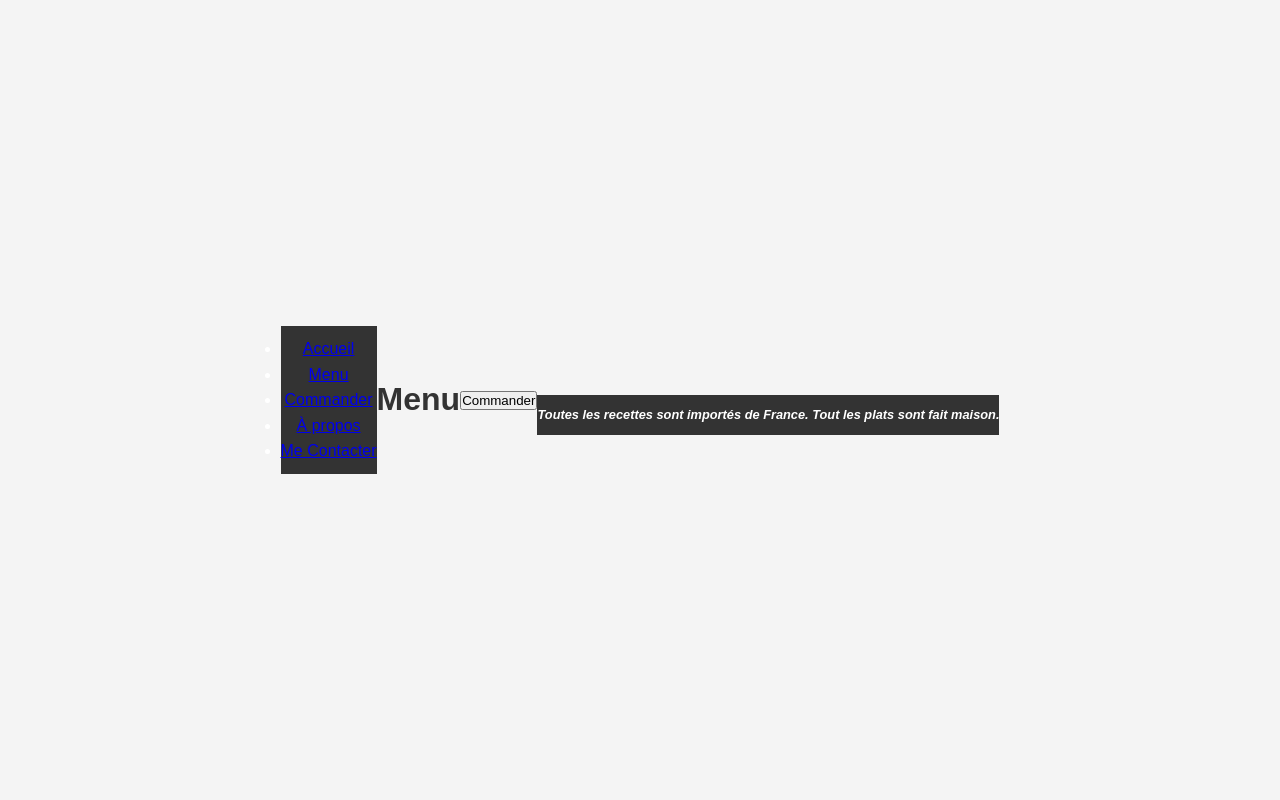
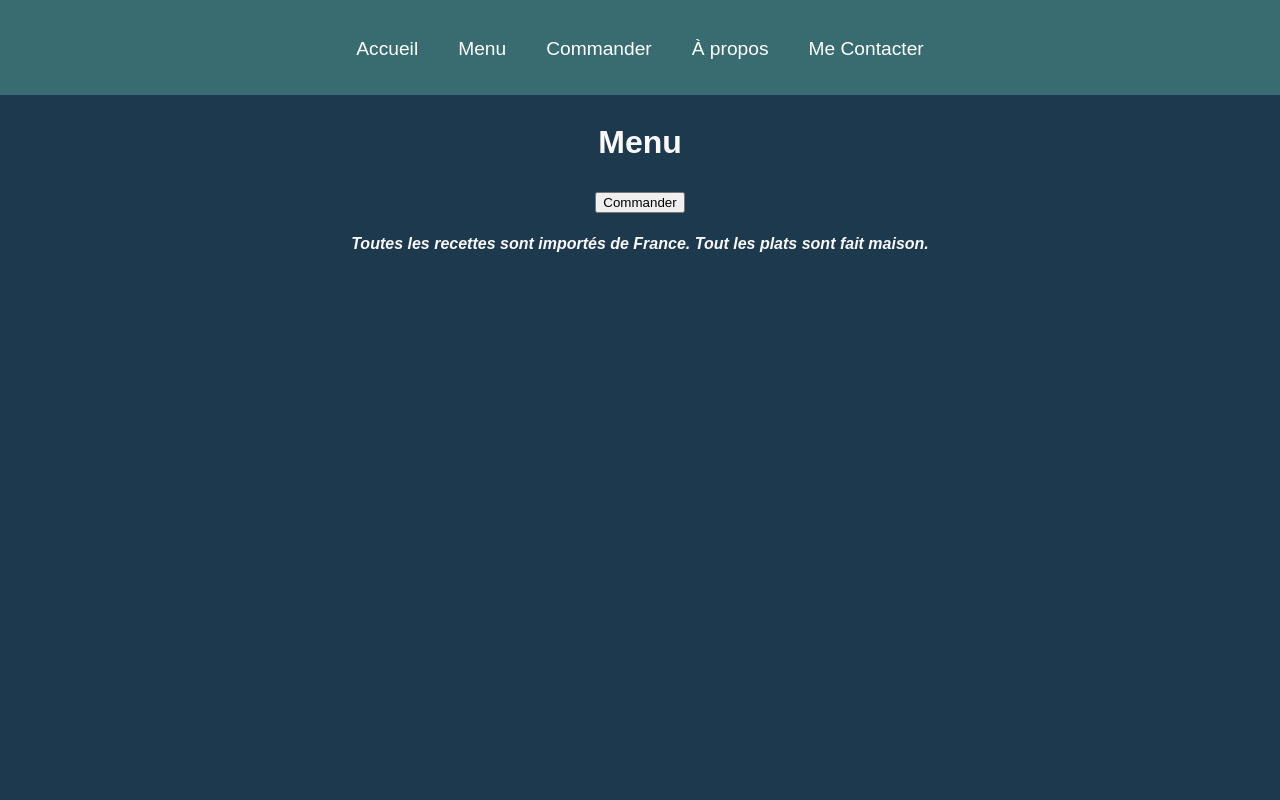
Before and after one commit to myiuare/EatSmarter, a PHP site: page /SaraLeal/Menu4.0.php in a window 1280 px wide. Run offline with PHP 8.4, Linux system fonts and the light colour scheme; data that the repository does not hold is empty.

Commit message:
version 2

```diff
--- a/css/style.css
+++ b/css/style.css
@@ -1,195 +1,170 @@
+
 body {
-    font-family: Arial, sans-serif;
-    background-color: #f4f4f9;
     margin: 0;
     padding: 0;
+    background-color: #f5f5f5;
+    color: #333;
+    line-height: 1.6;
+
+}
+
+body {
+	background-color: #1d394e;
+	color: #fafafa;
+	text-align: center;
+}
+
+body {
+  overflow-x: hidden;
+  font-family: Sans-Serif;
+
+}
+
+.menu-container {
+  position: relative;
+  display: flex;
+  margin-bottom: 20px;
+  background: #386c70;
+  color: #cdcdcd;
+  padding: 20px;
+  z-index: 1;
+  -webkit-user-select: none;
+  user-select: none;
+  box-sizing: border-box;
+}
+
+.menu-container a {
+  text-decoration: none;
+  color: #386c70;
+  transition: color 0.3s ease;
+}
+
+.menu-container a:hover {
+  color: #54adb9;
+}
+
+.menu-container input {
+  display: block;
+  width: 35px;
+  height: 25px;
+  position: absolute;
+  cursor: pointer;
+  opacity: 0;
+  z-index: 2;
+  -webkit-touch-callout: none;
+}
+
+
+
+.menu-container span:first-child {
+  transform-origin: 0% 0%;
+}
+
+.menu-container span:nth-child(3) {
+  transform-origin: 0% 100%;
+}
+
+.menu-container input:checked ~ span {
+  opacity: 1;
+  transform: rotate(45deg) translate(3px,-1px);
+  background: #386c70;
+}
+
+.menu-container input:checked ~ span:nth-child(4) {
+  opacity: 0;
+  transform: rotate(0deg) scale(0.2, 0.2);
+}
+
+.menu-container input:checked ~ span:nth-child(3) {
+  transform: rotate(-45deg) translate(-5px,11px);
+}
+
+.menu ul {
+  list-style: none;
+}
+
+.menu li {
+  padding: 10px 0;
+  font-size: 22px;
+}
+
+.navbar {
     display: flex;
     justify-content: center;
     align-items: center;
-    height: 100vh;
+    padding: 20px 0;
+}
+.navbar ul {
+    list-style: none;
+    display: flex;
+    gap: 40px; /* espacement entre les liens */
+    margin: 0;
+    padding: 0;
 }
 
-.container {
-    width: 80%;
-    max-width: 1200px;
-    background-color: white;
-    box-shadow: 0 4px 10px rgba(0, 0, 0, 0.1);
-    padding: 20px;
-    border-radius: 10px;
+.navbar li a {
+    text-decoration: none;
+    color: white;
+    font-size: 1.2rem;
 }
 
-h1 {
-    text-align: center;
-    color: #333;
+/* desktop styles */
+@media only screen and (min-width: 768px) {
+  .menu-container {
+    width: 100%;
   }
 
-.item {
-    display: flex;
-    flex-wrap: wrap;
-    margin-bottom: 20px;
-    border-bottom: 1px solid #eee;
-    padding-bottom: 20px;
+  .menu-container a {
+    color: #cdcdcd;
   }
 
-.item img {
-    width: 300px;
-    height: auto;
-    margin-right: 20px;
-    border-radius: 8px;
+  .menu-container input {
+    display: none;
   }
 
-.item-details {
-    flex-grow: 1;
+
+
+  .menu {
+    position: relative;
+    width: 100%;
+    display: flex;
+    justify-content: space-between;
+  }
+}
+.menu-container {
+  position: relative;
+  display: flex;
+  justify-content: center; /* Centrage horizontal */
+  align-items: center;      /* Centrage vertical */
+  background: #386c70;
+  color: #cdcdcd;
+  padding: 20px;
+  z-index: 1;
+  user-select: none;
+  box-sizing: border-box;
+  flex-wrap: wrap;
 }
 
-.item-details b {
-    font-size: 1.2em;
-    color: #333;
+.menu {
+  display: flex;
+  justify-content: center;
+  width: 100%;
 }
 
-.item-details i {
-    display: block;
-    color: #777;
-    margin-top: 10px;
-    font-style: italic;
+.menu ul {
+  list-style: none;
+  display: flex;
+  gap: 40px;
+  margin: 0;
+  padding: 0;
 }
 
-.item-details .price {
-    margin-top: 10px;
-    font-size: 1.1em;
-    color: #e74c3c;
+.menu li a {
+  text-decoration: none;
+  color: white;
+  font-size: 1.2rem;
 }
 
-footer {
-    text-align: center;
-    font-size: 0.8em;
-    color: #777;
-    margin-top: 30px;
+.menu-container span {
+  display: none; /* Masque le burger si tu veux un menu horizontal fixe */
 }
-
-/* Général */
-* {
-    margin: 0;
-    padding: 0;
-    box-sizing: border-box;
-}
-
-body {
-    font-family: Arial, sans-serif;
-    background-color: #f4f4f4;
-    color: #333;
-    line-height: 1.6;
-    padding: 20px;
-}
-
-/* Header */
-header {
-    background-color: #333;
-    color: #fff;
-    padding: 10px 0;
-    text-align: center;
-}
-
-header h1 {
-    margin: 0;
-}
-
-/* Section des plats */
-.container {
-    display: flex;
-    flex-wrap: wrap;
-    gap: 20px;
-    justify-content: center;
-    margin-top: 20px;
-}
-
-.plat-card {
-    background-color: #fff;
-    border: 1px solid #ddd;
-    border-radius: 10px;
-    padding: 20px;
-    width: 250px;
-    box-shadow: 0 4px 6px rgba(0, 0, 0, 0.1);
-    transition: transform 0.3s ease;
-    text-align: center;
-}
-
-.plat-card:hover {
-    transform: scale(1.05);
-}
-
-.plat-card img {
-    max-width: 100%;
-    height: auto;
-    border-radius: 10px;
-}
-
-.plat-card h3 {
-    margin: 10px 0;
-    font-size: 1.2em;
-}
-
-.plat-card p {
-    font-size: 1em;
-    color: #777;
-}
-
-.plat-card a {
-    display: inline-block;
-    margin-top: 10px;
-    padding: 8px 16px;
-    background-color: #5cb85c;
-    color: #fff;
-    text-decoration: none;
-    border-radius: 5px;
-    font-weight: bold;
-    transition: background-color 0.3s;
-}
-
-.plat-card a:hover {
-    background-color: #4cae4c;
-}
-
-/* Page de détails du plat */
-.plat-details {
-    background-color: #fff;
-    padding: 20px;
-    max-width: 800px;
-    margin: 20px auto;
-    border-radius: 10px;
-    box-shadow: 0 4px 6px rgba(0, 0, 0, 0.1);
-}
-
-.plat-details img {
-    max-width: 100%;
-    height: auto;
-    border-radius: 10px;
-}
-
-.plat-details h2 {
-    font-size: 2em;
-    margin-bottom: 15px;
-}
-
-.plat-details p {
-    font-size: 1.2em;
-    line-height: 1.5;
-}
-
-.plat-details .price {
-    font-size: 1.5em;
-    color: #5cb85c;
-    font-weight: bold;
-}
-
-footer {
-    background-color: #333;
-    color: #fff;
-    text-align: center;
-    padding: 10px 0;
-    margin-top: 30px;
-}
-
-footer p {
-    margin: 0;
-}
```
Lines whose indentation alone changed are shown as unchanged.
